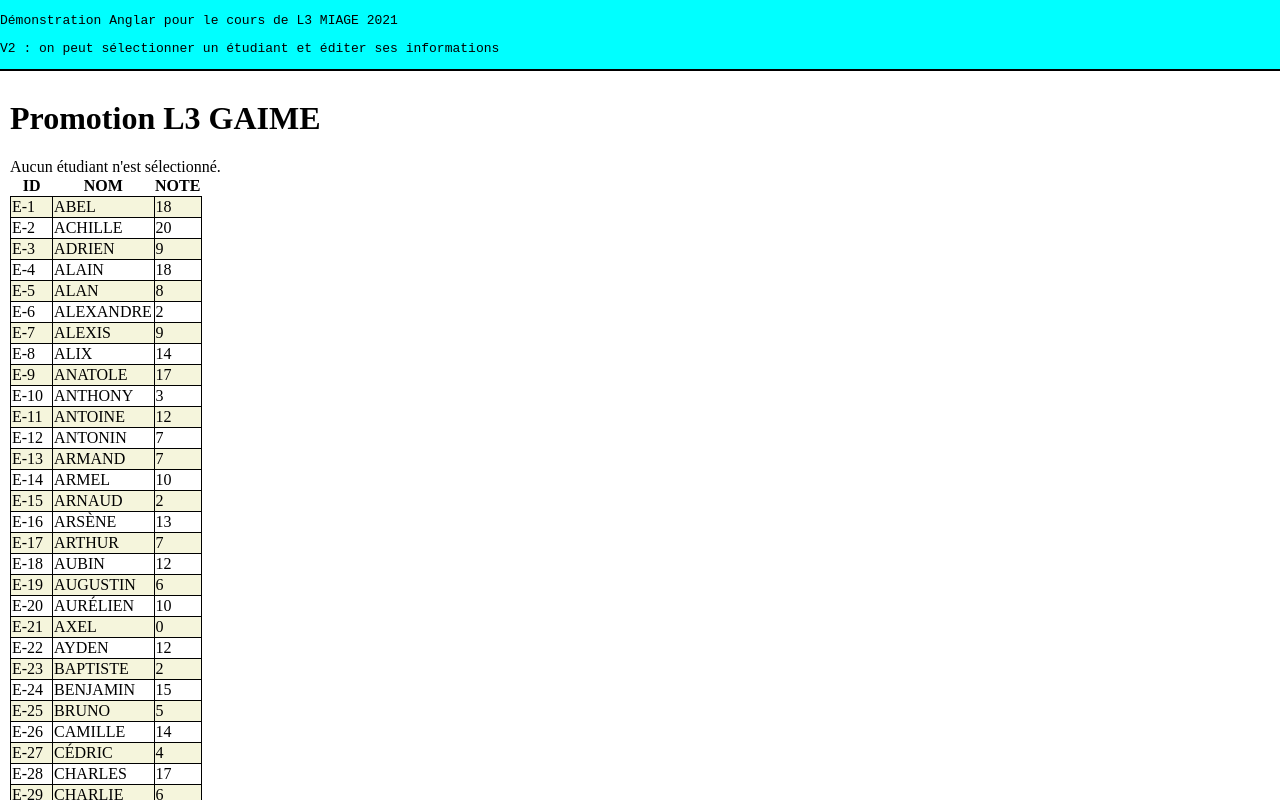
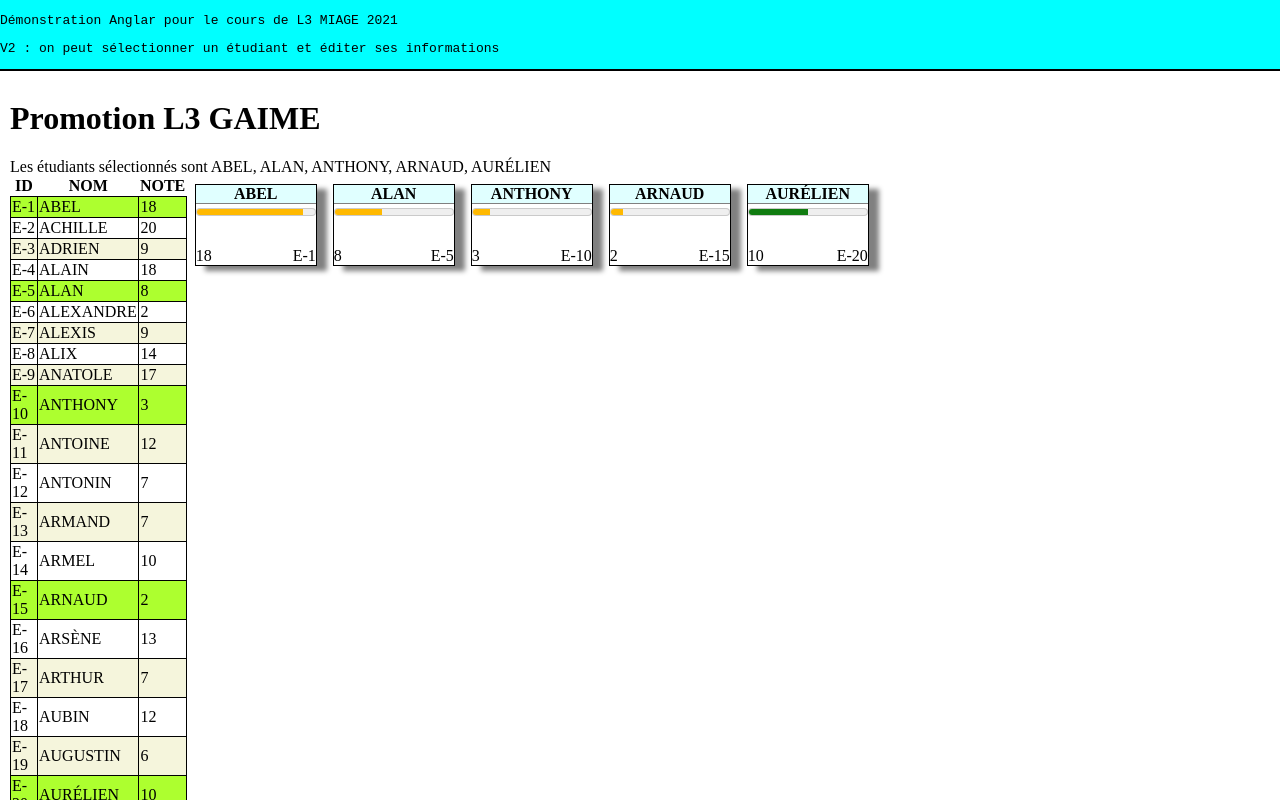
Before and after one commit to gepirr/l3m.demo.anular.cours.1, an Angular app: page / in a window 1280 px wide. Shown: the top 800 px of the page. Built offline with nearby package versions, Linux system fonts and the light colour scheme.

Commit message:
student compo v0

```diff
--- a/src/app/promotion/promotion.component.html
+++ b/src/app/promotion/promotion.component.html
@@ -1,23 +1,33 @@
-<h1>Promotion {{promo.label}}</h1>
+<h1>Promotion {{ promo.label }}</h1>
 <section>
-  <label *ngIf="selectedStudents.length === 0">Aucun étudiant n'est sélectionné.</label>
+  <label *ngIf="selectedStudents.length === 0"
+    >Aucun étudiant n'est sélectionné.</label
+  >
   <label *ngIf="selectedStudents.length > 0">
     Les étudiants sélectionnés sont
-    {{selectedStudentsNames}}
+    {{ selectedStudentsNames }}
   </label>
 </section>
+
+<section class="promo">
   <table>
     <thead>
       <th>ID</th>
       <th>NOM</th>
       <th>NOTE</th>
     </thead>
-  <tr *ngFor="let etu of promo.students"
-      [class.selected] = "isSelected(etu)"
-      (click) = "toggleSelect(etu)"
+    <tr
+      *ngFor="let etu of promo.students"
+      [class.selected]="isSelected(etu)"
+      (click)="toggleSelect(etu)"
     >
-    <td>{{etu.id}}</td>
-    <td>{{etu.name}}</td>
-    <td>{{etu.note}}</td>
+      <td>{{ etu.id }}</td>
+      <td>{{ etu.name }}</td>
+      <td>{{ etu.note }}</td>
     </tr>
   </table>
+
+  <section class="selected">
+    <app-student *ngFor="let s of selectedStudents" [data]="s"></app-student>
+  </section>
+</section>
--- a/src/app/promotion/promotion.component.scss
+++ b/src/app/promotion/promotion.component.scss
@@ -1,4 +1,10 @@
-table {
+section.promo {
+  display: flex;
+  flex-flow: row;
+  width: 100%;
+
+  > table {
+    flex: 0 0;
     border-collapse: collapse;
 
     td {
@@ -16,3 +22,8 @@ table {
       background-color: greenyellow;
     }
   }
+
+  > section.selected {
+    flex: 1 1;
+  }
+}
--- a/src/app/promotion/promotion.component.ts
+++ b/src/app/promotion/promotion.component.ts
@@ -9,8 +9,6 @@ import { Student } from '../data/student';
   changeDetection: ChangeDetectionStrategy.OnPush
 })
 export class PromotionComponent implements OnInit {
-  public selectedStudents: Student[] = [];
-
   public promo: Promotion = {
     label: 'L3 GAIME',
     students: [
@@ -116,6 +114,13 @@ export class PromotionComponent implements OnInit {
       {name: 'ROBIN', id: 'E-100', note: 8}
     ]
   };
+  public selectedStudents: Student[] = [
+    this.promo.students[0],
+    this.promo.students[4],
+    this.promo.students[9],
+    this.promo.students[14],
+    this.promo.students[19],
+  ];
 
   constructor() { }
 
--- a/src/app/student/student.component.html
+++ b/src/app/student/student.component.html
@@ -1 +1,14 @@
-<p>student works!</p>
+<section (dblclick) = "edition = !edition"
+         [class.edition] = "edition"
+>
+  <h1>{{data.name}}</h1>
+  <meter min="0" max="20" low="10" high="14"
+         [value] = "data.note"
+  ></meter>
+  <input min="0" max="20" type="range"
+         [(ngModel)] = "data.note"
+         [disabled]  = "!edition"
+         />
+  <label class="score">{{data.note}}</label>
+  <label class="id">{{data.id}}</label>
+</section>
--- a/src/app/student/student.component.scss
+++ b/src/app/student/student.component.scss
@@ -0,0 +1,54 @@
+:host {
+  > section {
+    position: relative;
+    display: inline-flex;
+    flex-flow: column;
+    width: 120px;
+    height: 80px;
+    border: solid black 1px;
+    box-shadow: 10px 5px 5px grey;
+    margin: 8px;
+    transition: transform .5s, z-index .5s;
+    z-index: 9;
+    background-color: white;
+
+    h1 {
+      margin: 0;
+      width: 100%;
+      text-align: center;
+      background-color: lightcyan;
+      border-bottom: solid grey 1px;
+    }
+
+    meter {
+      width: 100%;
+    }
+
+    input {
+      opacity: 0;
+      transition: opacity .5s;
+    }
+
+    label.id {
+      position: absolute;
+      right: 0px;
+      bottom: 0px;
+    }
+
+    label.score {
+      position: absolute;
+      left: 0px;
+      bottom: 0px;
+    }
+
+  }
+
+  > section.edition {
+    transform: scale(2) rotateY(360deg);
+    z-index: 999;
+
+    input {
+      opacity: 1;
+    }
+  }
+}
--- a/src/app/student/student.component.ts
+++ b/src/app/student/student.component.ts
@@ -1,4 +1,5 @@
-import { Component, OnInit, ChangeDetectionStrategy } from '@angular/core';
+import { Component, OnInit, ChangeDetectionStrategy, Input } from '@angular/core';
+import { Student } from '../data/student';
 
 @Component({
   selector: 'app-student',
@@ -7,6 +8,8 @@ import { Component, OnInit, ChangeDetectionStrategy } from '@angular/core';
   changeDetection: ChangeDetectionStrategy.OnPush
 })
 export class StudentComponent implements OnInit {
+  @Input() data: Student;
+  public edition = false;
 
   constructor() { }
 
```
Lines whose indentation alone changed are shown as unchanged.
